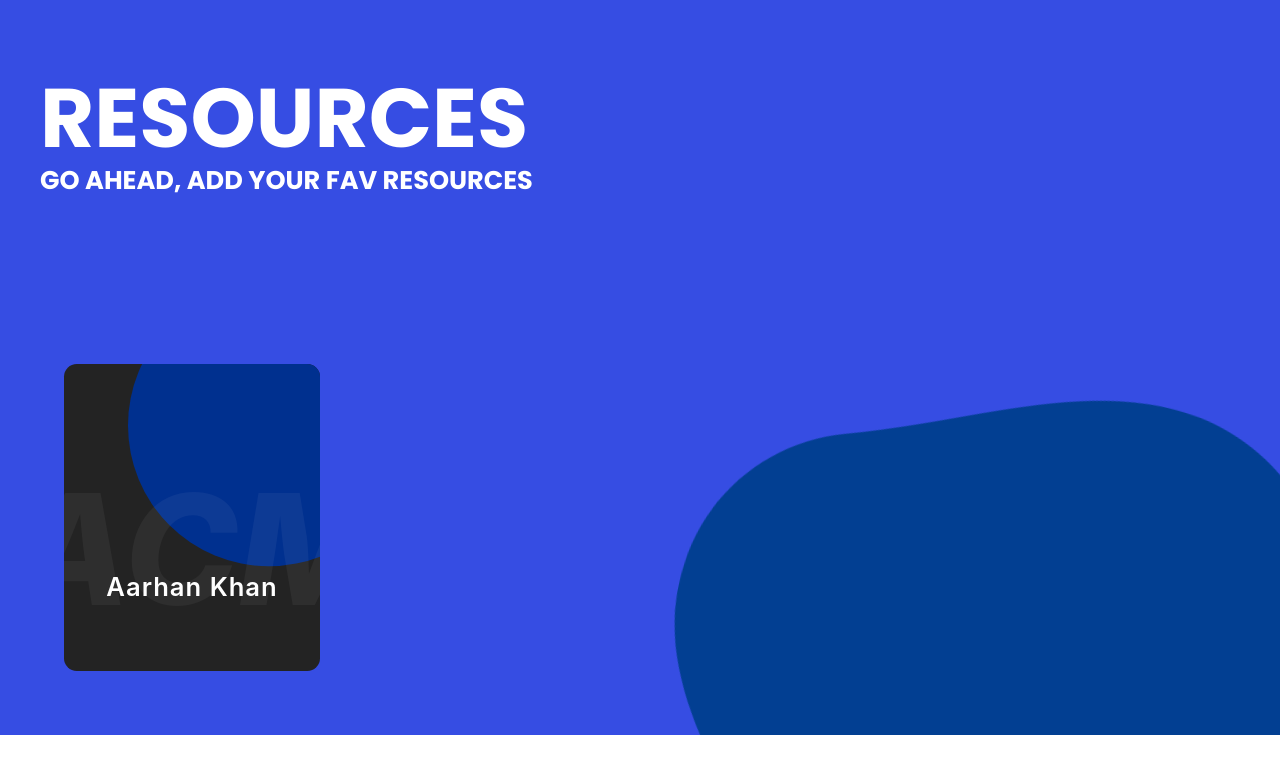
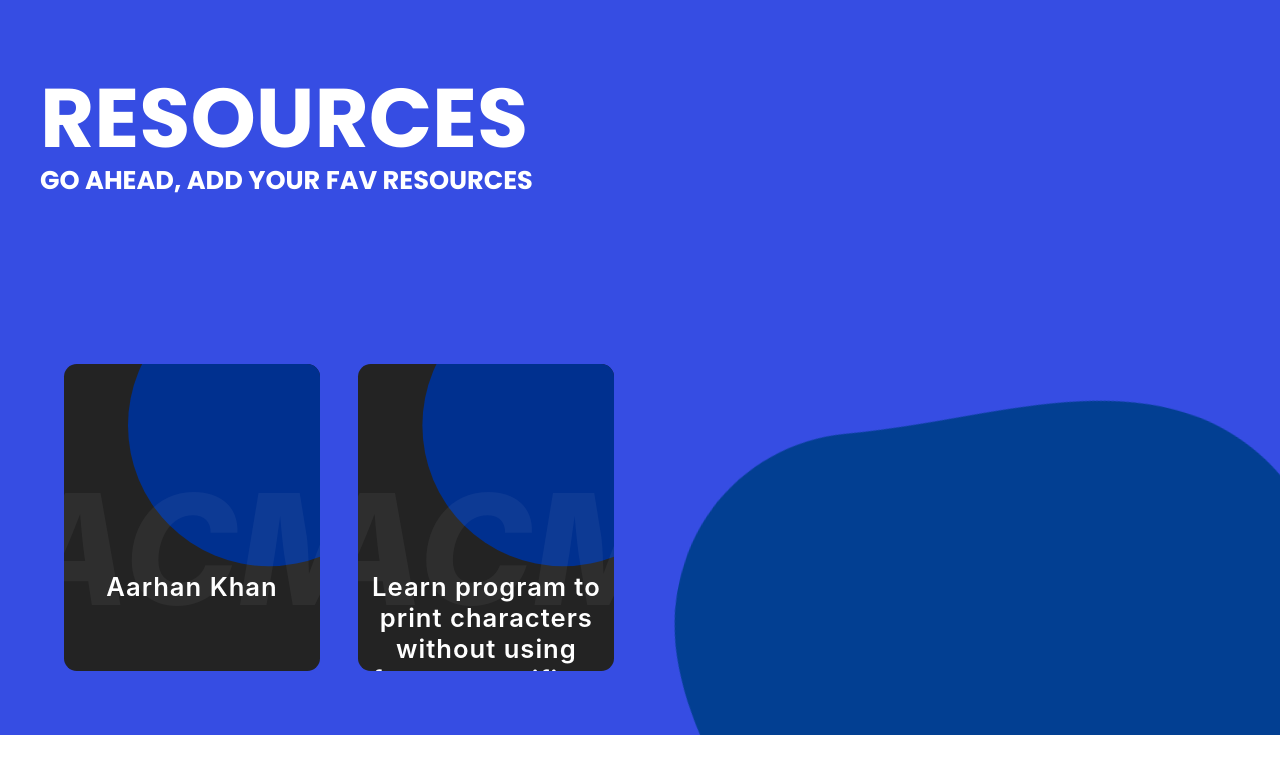
Before and after one commit to ACM-JUIT/Learning-Resources, a React (Create React App) app: page / in a window 1280 px wide. Shown: the top 774 px of the page. Built offline with nearby package versions, Linux system fonts and the light colour scheme.

Commit message:
new resource added
Learn to print characters without format specifiers in C program.

```diff
--- a/src/data.js
+++ b/src/data.js
@@ -4,4 +4,9 @@ export const resourcesData = [
       brief: "developer of this site",
       link: "https://www.instagram.com/aarhan_._/",
     },
+    {
+      courseName: "Learn program to print characters without using format specifiers",
+      brief: "use C language and learn to print.",
+      link: "https://www.geeksforgeeks.org/c-program-print-characters-without-using-format-specifiers/",
+    },
   ];
```
